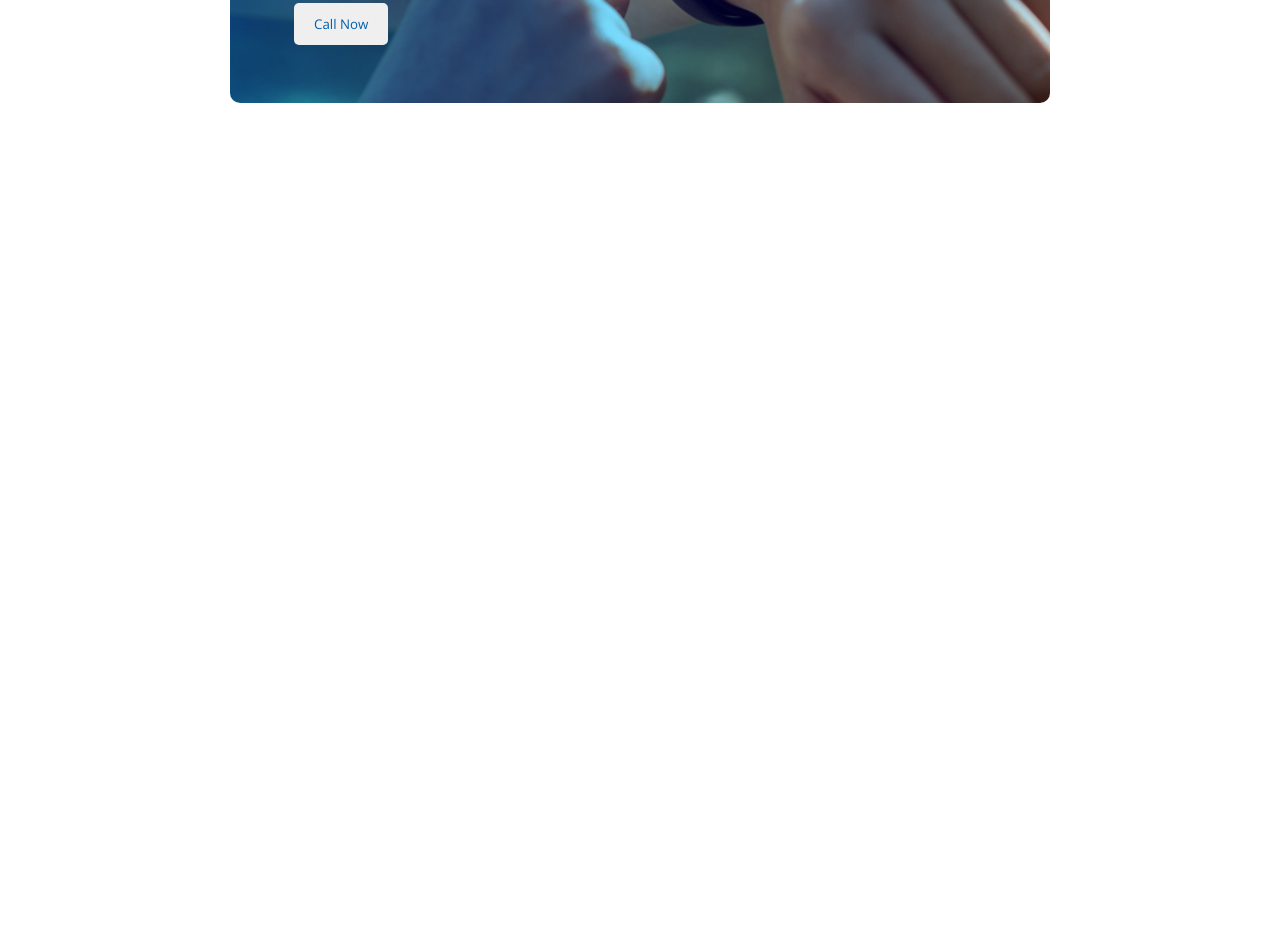
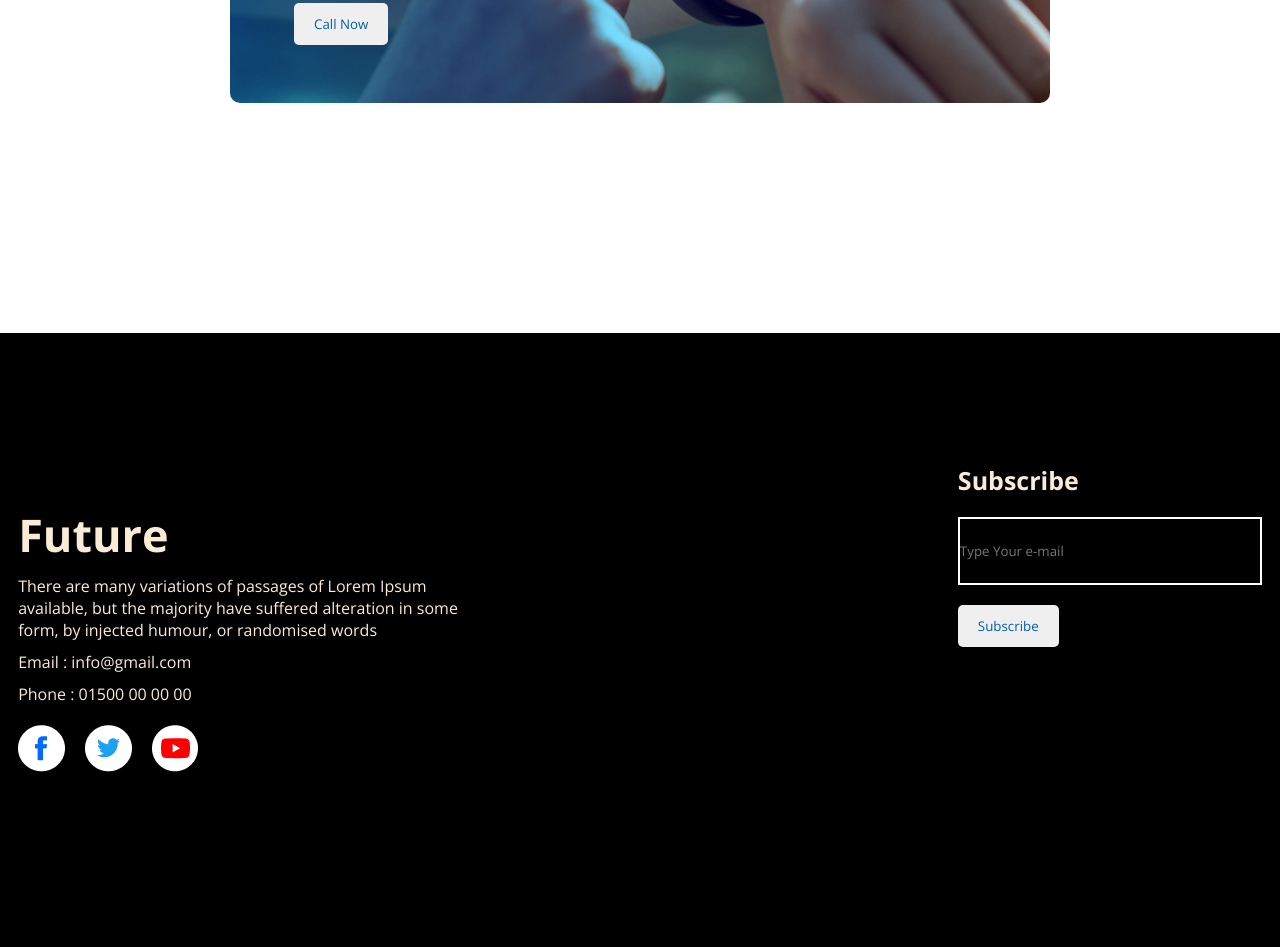
Before and after one commit to Ahammad204/new-year, a plain HTML site: page index.html in a window 1280 px wide. Shown: the part 2887-3834 px from the top of the page. Before the commit the page ends 3232 px from the top, so only its background shows below. Drawn offline with nearby package versions, Linux system fonts and the light colour scheme.

Commit message:
added footer

```diff
--- a/index.html
+++ b/index.html
@@ -124,9 +124,48 @@
 
 </main>
 
+
+ <!-- Footer section -->
+
+
 <footer>
 
-    <!-- Footer section -->
+   <div class="footer-container">
+
+
+    <div class="footer-details">
+
+        <h1 class="footer-title">Future</h1>
+        <p class="footer-disc">There are many variations of passages of Lorem Ipsum <br>available, but the majority have suffered alteration in some <br> form, by injected humour, or randomised words</p>
+
+        <p class="footer-disc">Email : info@gmail.com</p>
+        <p class="footer-disc">Phone : 01500 00 00 00</p>
+
+        <div class="social-icon">
+            <div class="social">
+                <img src="./images/icons/fb.png" alt="">
+            </div>
+            <div class="social">
+                <img src="./images/icons/twitter.png" alt="">
+            </div>
+            <div class="social">
+                <img src="./images/icons/youtube.png" alt="">
+            </div>
+        </div>
+
+    </div>
+
+
+    <div class="footer-subscribe">
+
+        <h3 class="sub-title">Subscribe</h3>
+
+        <input class="sub-email" type="text" placeholder="Type Your e-mail"> <br>
+
+        <button  type="submit" class="btn sub-btn">Subscribe</button>
+
+    </div>
+   </div>
 
 
 
--- a/style/style.css
+++ b/style/style.css
@@ -154,3 +154,51 @@
 }
 
 /* footer section */
+
+footer{
+    background-color: black;
+    color: antiquewhite;
+}
+
+.footer-container{
+    display: flex;
+    align-items: center;
+    justify-content: center;
+    margin-top: 130px;
+}
+.footer-details{
+    margin-right: 500px;
+}
+.footer-title{
+    font-size: 45px;
+    margin-bottom: 10px;
+}
+.footer-disc{
+    font-size: 16px;
+    margin-bottom: 10px;
+}
+.social-icon{
+    display: flex;
+    gap: 20px;
+    margin-top: 20px;
+}
+
+.footer-subscribe{
+    margin-top: 130px;
+
+}
+.sub-title{
+    font-size: 25px;
+
+}
+.sub-email{
+    margin-top: 20px;
+    border: none;
+    align-items: center;
+    margin-bottom: 20px;
+    color: antiquewhite;
+    background-color: black;
+    width: 300px;
+    height: 64px;
+    border: 2px solid white;
+}
```
